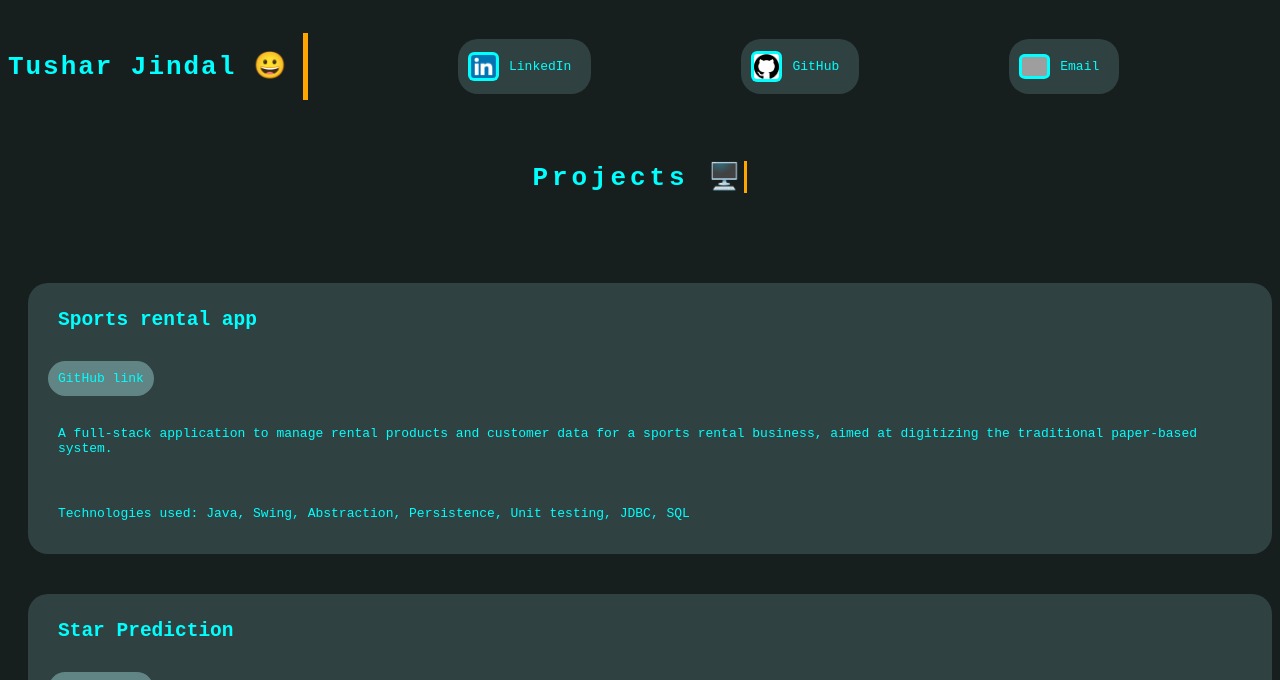
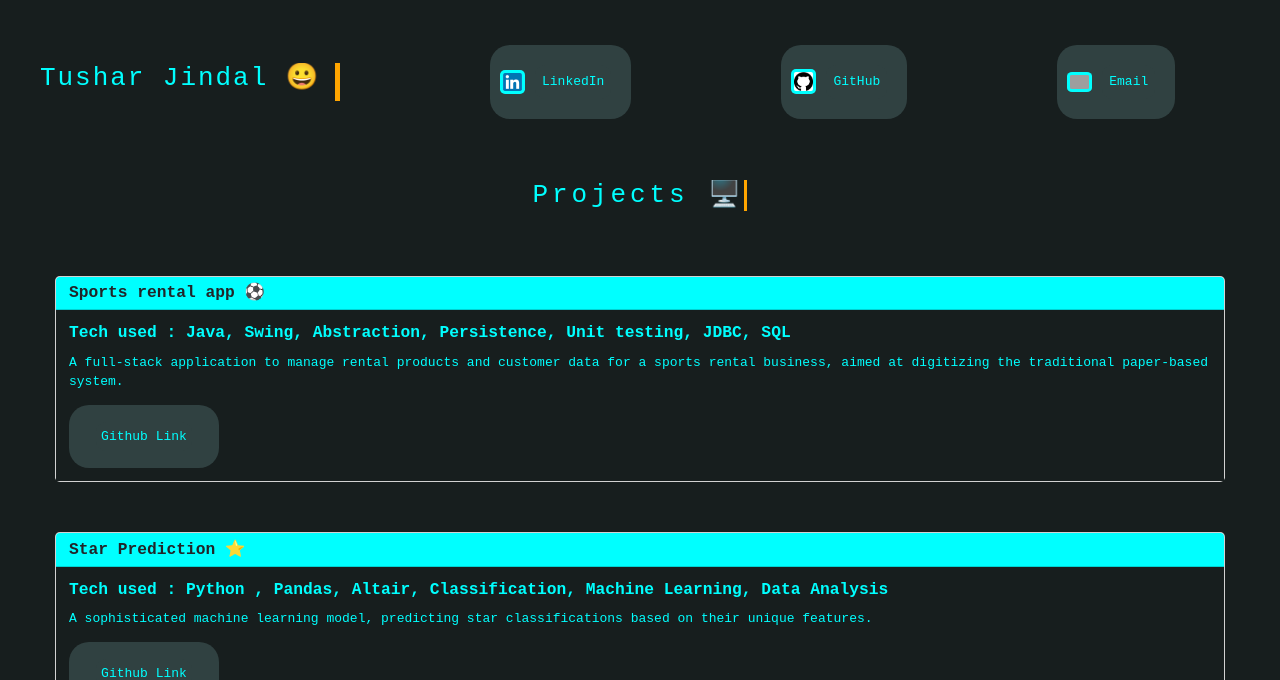
Before and after one commit to Tjindl/portfolio, a React (Vite) app: page / in a window 1280 px wide. Shown: the part 272-952 px from the top of the page. Built offline with nearby package versions, Linux system fonts and the light colour scheme; grey boxes are pictures that could not be loaded.

Commit message:
Introduced and customized react Bootstrap

```diff
--- a/package.json
+++ b/package.json
@@ -10,7 +10,9 @@
     "preview": "vite preview"
   },
   "dependencies": {
+    "bootstrap": "^5.3.3",
     "react": "^18.3.1",
+    "react-bootstrap": "^2.10.6",
     "react-dom": "^18.3.1"
   },
   "devDependencies": {
--- a/src/App.css
+++ b/src/App.css
@@ -5,6 +5,12 @@
 
 .move-protection {
   width: 300px;
+}
+
+.main {
+  margin: 20px;
+  padding: 20px;
+
 }
 
 .name{
@@ -133,6 +139,12 @@
   border-radius: 4px;
 
   text-decoration: none;
+  padding: 7px;
+  border-radius: 10px;
+}
+
+.message{
+  color: aqua;
 }
 
 
--- a/src/App.jsx
+++ b/src/App.jsx
@@ -1,12 +1,13 @@
 import { useState } from 'react'
 import Projects from './Projects'
-
+import BasicExample from './BasicExample.jsx'
 import './App.css'
 
 function App() {
 
   return (
     <>
+    <div className='main'>
       <div className='image-container'>
         <img src="https://media.licdn.com/dms/image/v2/D5603AQHooUMy8EhUYA/profile-displayphoto-shrink_800_800/profile-displayphoto-shrink_800_800/0/1708591722795?e=1734566400&v=beta&t=7UlRxp423XWBDfUSVutWJiFE11RSbYu2OwpORdCpG7c"></img>
         <h3>BSc Mathematics student at UBC Vancouver with a robust foundation in data mathematics, computer science, and data science, actively seeking opportunities to apply my analytical skills in a practical setting. Passionate about solving complex problems, I excel at leveraging mathematical principles to develop innovative solutions for real-world challenges. Proficient in data analysis, algorithms, and programming, I aim to contribute to impactful projects while further enhancing my technical expertise. Recognized for my adaptability and strong collaborative mindset, I am eager to tackle challenges and deliver meaningful results in fast-paced, data-driven environments....</h3>
@@ -34,6 +35,9 @@ function App() {
         </div>
       </div>
       <Projects />
+
+      <h6 className='message'>Thank you for visiting. Made with ❤️ by Tushar Jindal</h6>
+      </div>
     </>
   )
 }
--- /dev/null
+++ b/src/BasicExample.jsx
@@ -0,0 +1,20 @@
+import Button from 'react-bootstrap/Button';
+import Card from 'react-bootstrap/Card';
+import 'bootstrap/dist/css/bootstrap.min.css';
+function BasicExample() {
+  return (
+    <Card style={{ width: '18rem' }}>
+      <Card.Img variant="top" src="holder.js/100px180" />
+      <Card.Body>
+        <Card.Title>Card Title</Card.Title>
+        <Card.Text>
+          Some quick example text to build on the card title and make up the
+          bulk of the card's content.
+        </Card.Text>
+        <Button variant="primary">Go somewhere</Button>
+      </Card.Body>
+    </Card>
+  );
+}
+
+export default BasicExample;
--- a/src/Data.js
+++ b/src/Data.js
@@ -2,31 +2,31 @@
 
 const Data = [
     {
-        name: "Sports rental app",
+        name: "Sports rental app ⚽️",
         link: "https://github.com/Tjindl/Project-Starter",
         description: "A full-stack application to manage rental products and customer data for a sports rental business, aimed at digitizing the traditional paper-based system.",
         tech: "Java, Swing, Abstraction, Persistence, Unit testing, JDBC, SQL"
     },
     {
-        name: "Star Prediction",
+        name: "Star Prediction ⭐️",
         link: "https://github.com/dorni12/DSCI100_GroupProject",
         description: "A sophisticated machine learning model, predicting star classifications based on their unique features.",
         tech: "Python , Pandas, Altair, Classification, Machine Learning, Data Analysis"
     },
     {
-        name: "CryptoStream",
+        name: "CryptoStream 💵",
         link: "https://github.com/Tjindl/Cryptostream",
         description: "A custom Blockchain implementation, allowing users to send and receive cryptocurrency.",
         tech: "Java, Blockchain, Cryptography, Data Structures, Networking"
     },
     {
-        name: "CodeMate",
+        name: "CodeMate 🤖",
         link: "https://github.com/Tjindl/sweBot",
         description: "React-based chatbot, CodeMate, tailored for software developers, enhancing productivity through context-aware interactions.",
         tech: "React, JavaScript, CSS, HTML, AI integration, UI-UX design"
     },
     {
-        name: "BMI Calculator",
+        name: "BMI Calculator 💪",
         link: "https://github.com/Tjindl/BMI_Calculator",
         description: "React-based app for calculating BMI",
         tech: "React, Javascript, CSS, HTML, UI-UX design"
--- a/src/Projects.css
+++ b/src/Projects.css
@@ -8,6 +8,57 @@
     margin-top: 40px;
 
 }
+
+.card {
+
+    margin: 15px;
+    background-color:black;
+    color: aqua;
+    margin-bottom: 50px;
+}
+
+.card .header {
+    background-color: aqua;
+    font-weight: bolder;
+
+}
+
+.card .title {
+    color : aqua;
+    font-weight: bold;
+    margin-bottom: 10px;
+}
+
+.card .text{
+    color : aqua;
+}
+
+.card .body .button-cont {
+  width: 150px;
+  display: flex;
+  justify-content: center;
+  align-items: center;
+  padding: 7px;
+  background-color: rgb(48, 65, 65);
+  border-radius: 20px;
+}
+
+.card .body .link {
+    background-color: rgb(48, 65, 65);
+    color: aqua;
+
+    margin: 10px;
+    border-radius: 4px;
+
+    text-decoration: none;
+    padding: 5px;
+    border-radius: 10px;
+  }
+
+.card .body .button-cont:hover {
+    color: rgb(48, 65, 65);
+    background-color: aqua;
+  }
 
 .project h2 {
     color: aqua;
--- a/src/Projects.jsx
+++ b/src/Projects.jsx
@@ -1,19 +1,28 @@
 import Data from "./Data";
 import React from 'react';
 import './Projects.css';
+import Button from 'react-bootstrap/Button';
+import Card from 'react-bootstrap/Card';
 
 function Projects() {
     return (
     <div>
         {Data.map(({name, link, description, tech}) => {
             return (
-                <div className='project'>
-                    <h2>{name}</h2>
-                    <a href={link} target="_blank">GitHub link</a>
-                    <p>{description}</p>
-                    <p>Technologies used: {tech}</p>
-                </div>)})}
+                <>
+                  <Card className="card">
+                    <Card.Header className="header" as="h5">{name}</Card.Header>
+                    <Card.Body className="body">
+                        <Card.Title className="title">Tech used : {tech}</Card.Title>
+                        <Card.Text className="text">{description}</Card.Text>
+                        <div className='button-cont'>
+                            <a className="link" href={link}> Github Link</a>
+                        </div>
+                    </Card.Body>
+                  </Card>
+                </>)})}
     </div>
+
     );
 }
 
```
Also changed, not shown: 1 other file (tests, documents, lock files or other folders).
